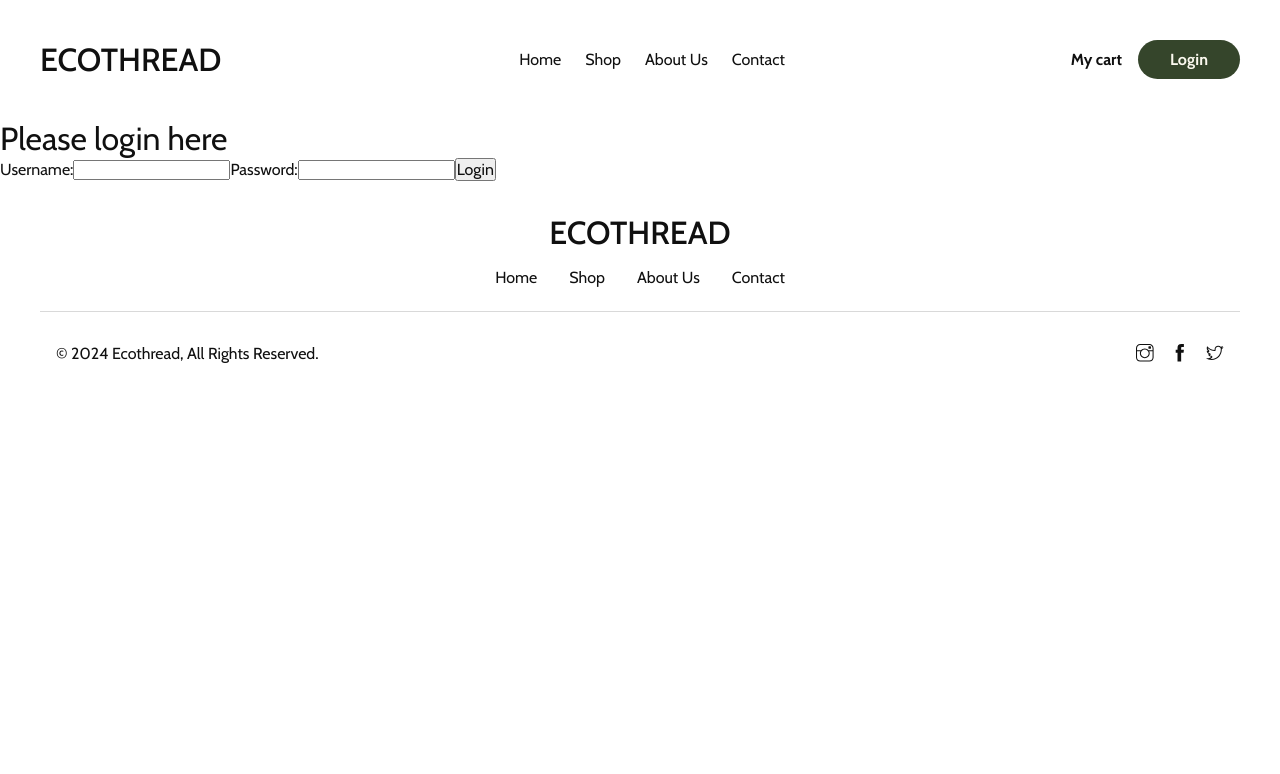
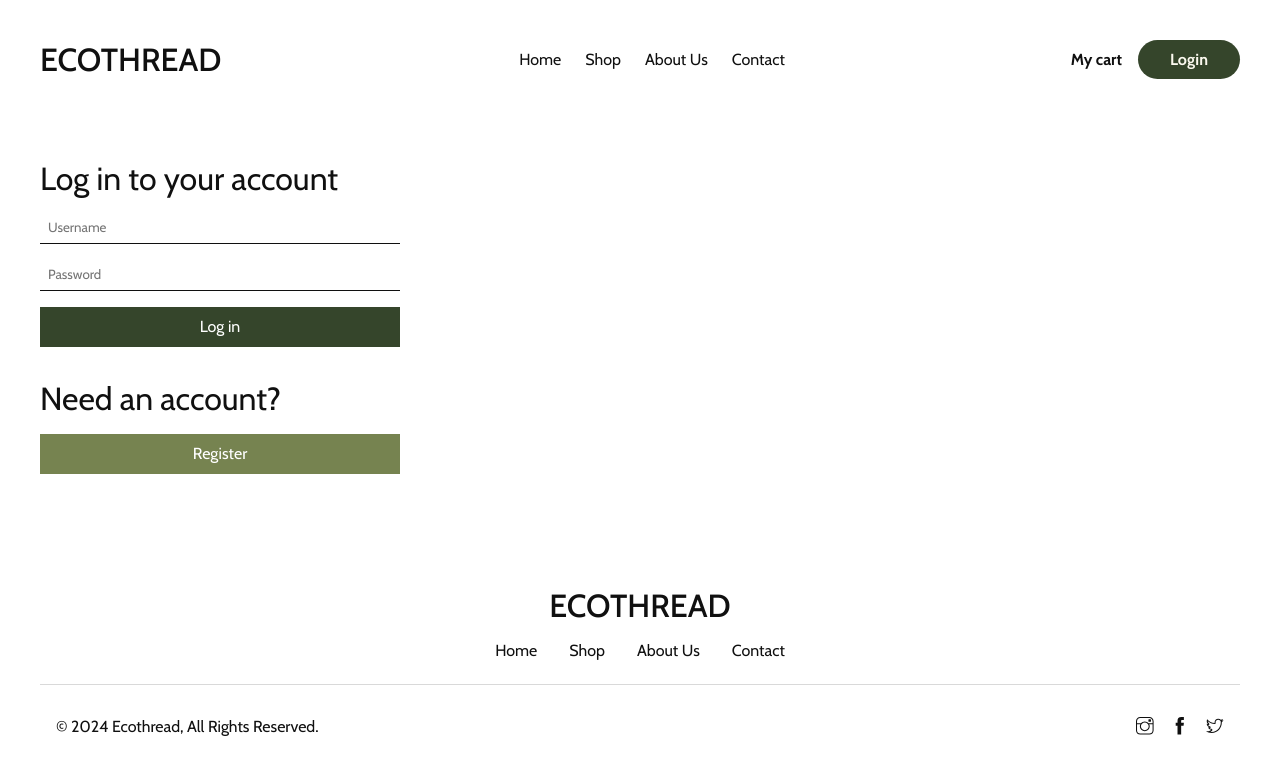
Before and after one commit to MateuszCode/ecothread, a React (Vite) app: page /login in a window 1280 px wide. Shown: the top 774 px of the page. Built offline with nearby package versions, Linux system fonts and the light colour scheme.

Commit message:
Added and styled the login page

```diff
--- /dev/null
+++ b/Components/AuthRequired.jsx
@@ -0,0 +1,10 @@
+import React from "react"
+import { Navigate, Outlet } from "react-router-dom"
+
+export default function AuthRequired({authenticated}) {
+
+    if (!authenticated) {
+        return <Navigate to="/login" />
+    }
+    return <Outlet />
+}
--- a/Components/Header.jsx
+++ b/Components/Header.jsx
@@ -1,7 +1,7 @@
 import React from 'react'
 import { Link, NavLink } from "react-router-dom"
 
-export default function Navigation({authorized}) {
+export default function Navigation({authenticated}) {
 
     return (
         <header>
@@ -27,7 +27,7 @@ export default function Navigation({authorized}) {
                 <div className="login">
                 <Link to="/login" className='login-link'>My cart</Link>
 
-                  {authorized ?
+                  {authenticated ?
                   <Link to="/login" className='register-link btn'>Your account</Link>
                   :
                   <Link to="/login" className='register-link btn'>Login</Link>}
--- a/src/App.jsx
+++ b/src/App.jsx
@@ -8,24 +8,29 @@ import ItemPage from "./pages/ItemPage"
 import LoginPage from "./pages/LoginPage"
 import Footer from "../Components/Footer"
 import Header from "../Components/Header"
+import AuthRequired from "../Components/AuthRequired"
+import UserAccount from "./pages/UserAccount"
 
 export default function App() {
   const [userData, setUserData] = React.useState({})
-  const [authorized, setAuthorized] = React.useState(false)
+  const [authenticated, setAuthenticated] = React.useState(false)
   console.log(userData)
 
 
     return (
           <BrowserRouter>
-            <Header authorized={authorized}/>
+            <Header authenticated={authenticated}/>
             <Routes>
               <Route path="/" element={<Home />} />
               <Route path="/about" element={<About />} />
               <Route path="/shop" element={<Shop />} />
               <Route path="/contact" element={<Contact />}>Contact</Route>
               <Route path="/shop/:id" element={<ItemPage />} />
-              <Route path="/login" element={<LoginPage setUserData={setUserData} setAuthorized={setAuthorized}/>}></Route>
+              <Route path="/login" element={<LoginPage setUserData={setUserData} setAuthenticated={setAuthenticated}/>}></Route>
               <Route path="/cart" element={<ItemPage/>}></Route>
+              <Route element={<AuthRequired authenticated={authenticated}/>}>
+                <Route path="/your-account" element={<UserAccount />} />
+              </Route>
             </Routes>
             <Footer />
           </BrowserRouter>
--- a/src/pages/LoginPage.jsx
+++ b/src/pages/LoginPage.jsx
@@ -1,7 +1,9 @@
 import React from 'react'
 import {getUserData} from '../../Data/api'
+import {Link} from "react-router-dom"
 
-export default function LoginPage({setUserData, setAuthorized}) {
+
+export default function LoginPage({setUserData, setAuthenticated}) {
     const [formData, setFormData] = React.useState({username: "", password: ""})
 
     function handleChange(event) {
@@ -38,35 +40,35 @@ export default function LoginPage({setUserData, setAuthorized}) {
     }
 
 
-
-
     return (
-        <div>
-                    <h1>Please login here</h1>
-            <form onSubmit={handleSubmit}>
-                <label>
-                    Username:
+        <div className="login-page-container">
+            <div className="login-page-login">
+                <h1>Log in to your account</h1>
+                <form onSubmit={handleSubmit} className="login-form">
                         <input
+                        placeholder="Username"
                         type="text"
                         name="username"
                         value={formData.email}
                         onChange={handleChange}
                         required
                         />
-                </label>
-                <label>
-                    Password:
                         <input
+                        placeholder="Password"
                         type="password"
                         name="password"
                         value={formData.password}
                         onChange={handleChange}
                         required
                         />
-                </label>
-                <button>Login</button>
+                    <button className="login-page-login-btn">Log in</button>
                 </form>
+            </div>
+            <div className="register">
+                <h1>Need an account?</h1>
 
+                <Link to="/singup"><button className="register-page-register-btn">Register</button></Link>
+            </div>
         </div>
     )
 }
--- /dev/null
+++ b/src/pages/UserAccount.jsx
@@ -0,0 +1,6 @@
+import React from 'react'
+
+export default function() {
+
+    return <h1>This is the user's account.</h1>
+}
--- a/styles.css
+++ b/styles.css
@@ -609,3 +609,72 @@ footer {
 
 }
 }
+
+/* LOGIN PAGE */
+
+
+.login-page-container {
+    padding: 2.5em;
+    padding-bottom: 5em;
+
+}
+
+.login-form {
+    display: flex;
+    flex-direction: column;
+}
+
+input,
+.login-page-login-btn,
+.register-page-register-btn {
+    text-decoration: none;
+    outline: none;
+    border: none;
+    padding: 0.6em;
+    margin-top: 1em;
+    width: 100%;
+
+}
+
+input {
+    border-bottom: 1px rgb(16, 16, 16) solid
+}
+
+.login-page-login-btn {
+    background: #35452B;
+    color: white;
+    border: 1px #35452B solid
+}
+
+.login-page-login-btn:hover,
+.register-page-register-btn:hover {
+    cursor: pointer;
+    scale: 1.01;
+}
+
+.register {
+    margin-top: 2em;
+
+}
+
+.register-page-register-btn {
+    background: #768350;
+    color: white;
+    border: 1px #768350 solid
+
+}
+
+.login-page-login {
+    display: flex;
+    flex-direction: column;
+}
+
+@media (min-width: 750px) {
+    input,
+    .login-page-login-btn,
+    .register-page-register-btn {
+    width: 30%;
+    min-width: 300px;
+    max-width: 400px
+}
+}
```
Lines whose indentation alone changed are shown as unchanged.
